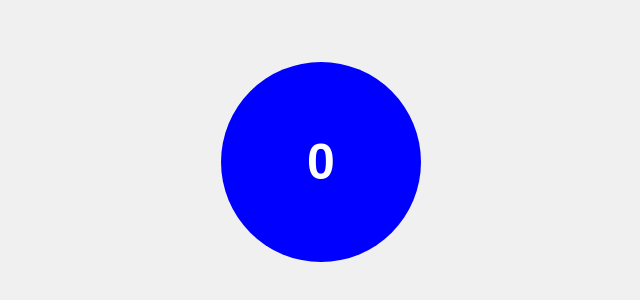
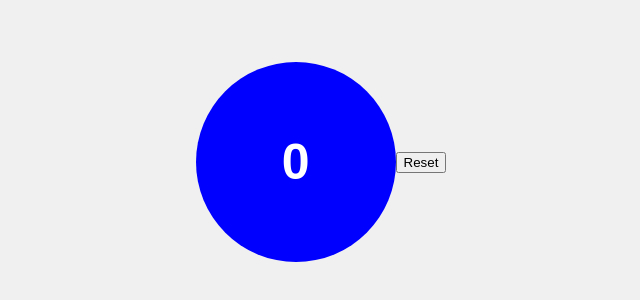
Before and after one commit to zydmxhz273/simple-circle, a plain HTML site: page index.html in a window 1280 px wide. Shown: the part 238-538 px from the top of the page, without its empty margins (319-959 px from the left). Drawn offline with Linux system fonts and the light colour scheme.

Commit message:
feat: now the number inside the circle wont reset

```diff
--- a/circle.css
+++ b/circle.css
@@ -3,7 +3,6 @@ body{
     margin: 0;
     height: 100vh;
 
-    /* Center the circle */
     display: flex;
     justify-content: center;
     align-items: center;
--- a/index.html
+++ b/index.html
@@ -11,6 +11,8 @@
 <body>
 
     <div class="circle">0</div>
+    <button class="reset-btn">Reset</button>
     <script src="script.js"></script>
+
 </body>
 </html>
--- a/script.js
+++ b/script.js
@@ -1,6 +1,8 @@
 const circle = document.querySelector('.circle');
-let count=0;
+let count=parseInt(localStorage.getItem('myScore'))||0;
+circle.innerText=count;
 circle.addEventListener('click', ()=>{
     count++;
     circle.innerText=count;
+    localStorage.setItem('myScore', count);
 });
```
